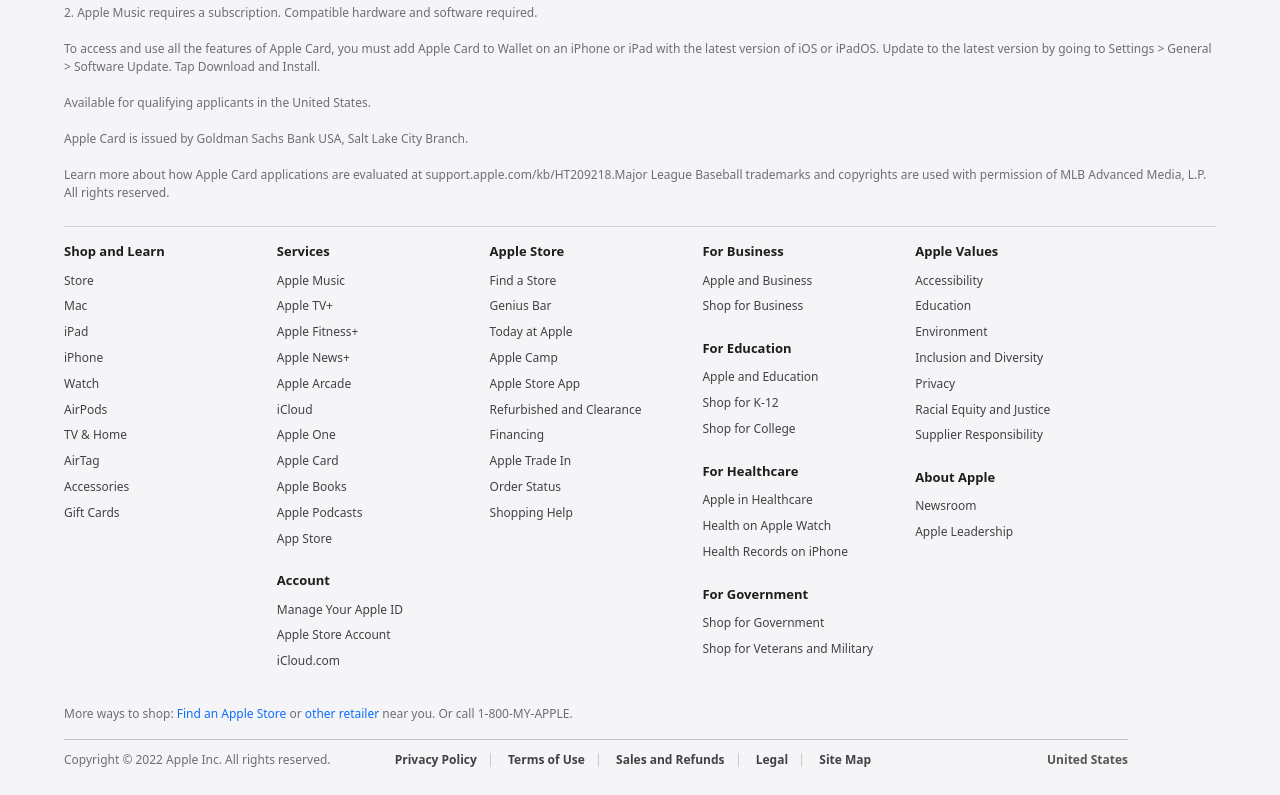
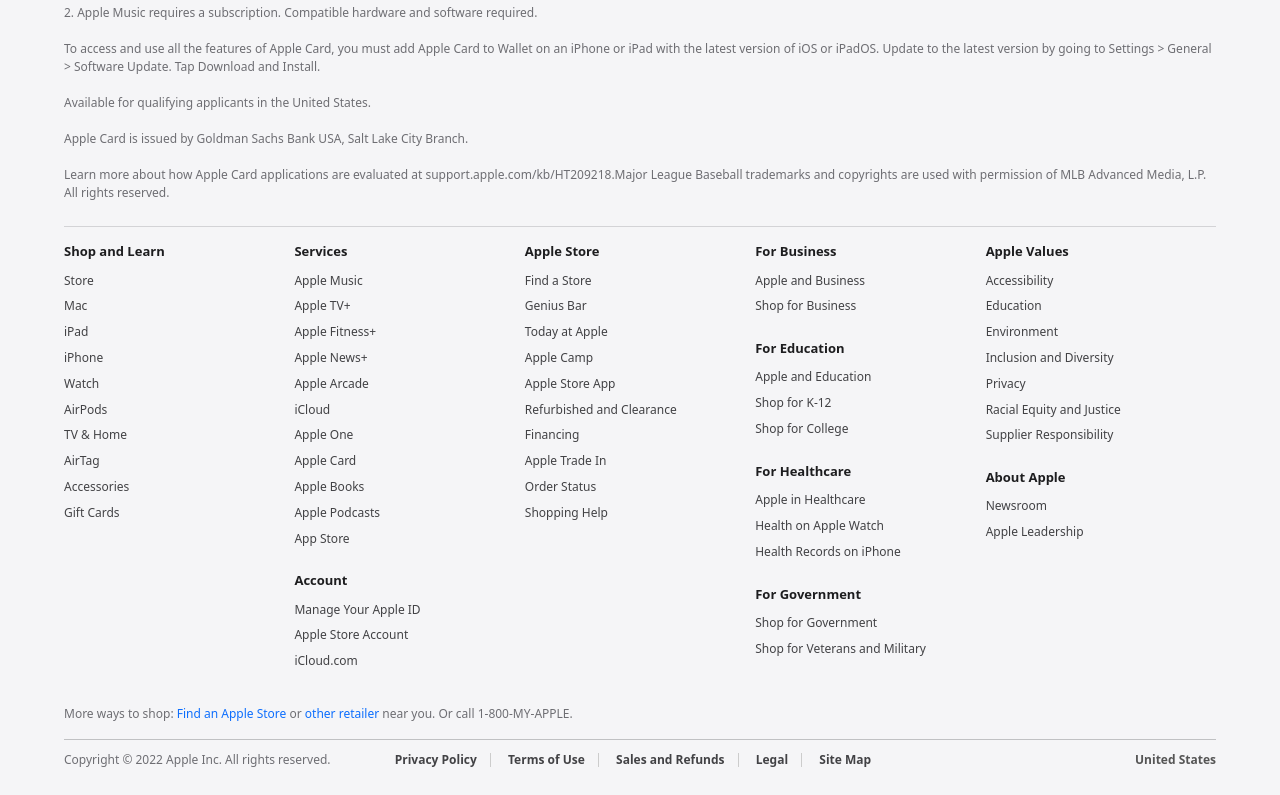
Before and after one commit to dnguye12/Bootstrap-Apple-Website, a plain HTML site: page index.html in a window 1280 px wide. Shown: the part 4195-4990 px from the top of the page. Drawn offline with Linux system fonts and the light colour scheme.

Commit message:
minor footer fix

```diff
--- a/assets/css/styles.css
+++ b/assets/css/styles.css
@@ -261,6 +261,7 @@ footer .footnote p {
 
 .page-footer .footer-end {
   padding-left: 5%;
+  padding-right: 5%;
 }
 
 .page-footer .footer-end .footer-row {
@@ -283,6 +284,8 @@ footer .footnote p {
 
 .footer-legal {
   margin-top: -10px;
+  margin-left: 5%;
+  margin-right: 5%;
 }
 
 .footer-legal h5, .footer-legal p, .footer-legal a {
@@ -304,3 +307,7 @@ footer .footnote p {
   text-decoration: underline;
   cursor: pointer;
 }
+
+.footer-end {
+  width: 100% !important;
+}
--- a/index.html
+++ b/index.html
@@ -104,7 +104,7 @@
             <p class="para2" style="padding-top: 0px;"><br><span style="color: rgb(110, 110, 115); background-color: rgb(245, 245, 247);">2. Apple&nbsp;Music requires a subscription. Compatible hardware and software required.</span><br><br><span style="color: rgb(110, 110, 115); background-color: rgb(245, 245, 247);">To access and use all the features of Apple&nbsp;Card, you must add Apple&nbsp;Card to Wallet on an iPhone or iPad with the latest version of iOS or iPadOS. Update to the latest version by going to Settings &gt; General &gt; Software Update. Tap Download and&nbsp;Install.</span><br><br><span style="color: rgb(110, 110, 115); background-color: rgb(245, 245, 247);">Available for qualifying applicants in the United&nbsp;States.</span><br><br><span style="color: rgb(110, 110, 115); background-color: rgb(245, 245, 247);">Apple&nbsp;Card is issued by Goldman Sachs Bank USA, Salt&nbsp;Lake&nbsp;City&nbsp;Branch.</span><br><br><span style="color: rgb(110, 110, 115); background-color: rgb(245, 245, 247);">Learn more about how Apple&nbsp;Card applications are evaluated at&nbsp;</span><a href="https://support.apple.com/kb/HT209218"><span style="color: var(--footer-link-color); background-color: rgb(245, 245, 247);">support.apple.com/kb/HT209218</span></a><span style="color: rgb(110, 110, 115); background-color: rgb(245, 245, 247);">.Major League Baseball trademarks and copyrights are used with permission of MLB Advanced Media, L.P. All rights reserved.</span><br><br></p>
             <hr style="width: 90%;margin-left: 5%;">
         </section>
-        <div class="container footer-end" style="margin-left: 0px;margin-right: 0px;">
+        <div class="container-fluid footer-end">
             <div class="row g-0 footer-row">
                 <div class="col">
                     <h4>Shop and Learn</h4>
@@ -201,7 +201,8 @@
                 </div>
             </div>
             <p class="footer-contact"><span style="color: rgb(110, 110, 115);">More ways to shop:&nbsp;</span><a href="https://www.apple.com/retail/"><span style="color: var(--footer-mini-shop-link-color);">Find an Apple Store</span></a><span style="color: rgb(110, 110, 115);">&nbsp;or&nbsp;</span><a href="https://locate.apple.com/"><span style="color: var(--footer-mini-shop-link-color);">other retailer</span></a><span style="color: rgb(110, 110, 115);">&nbsp;near you.&nbsp;Or call 1-800-MY-APPLE.</span><br></p>
-            <hr>
+        </div>
+        <hr style="width: 90%;margin-left: 5%;">
         <div class="footer-legal">
             <div class="float-md-end region"><a href="#">United States</a></div>
             <div class="d-inline-block copyright">
@@ -225,7 +226,6 @@
                 </div>
             </div>
         </div>
-        </div>
     </footer>
     <script src="assets/bootstrap/js/bootstrap.min.js"></script>
 </body>
```
Lines whose indentation alone changed are shown as unchanged.
